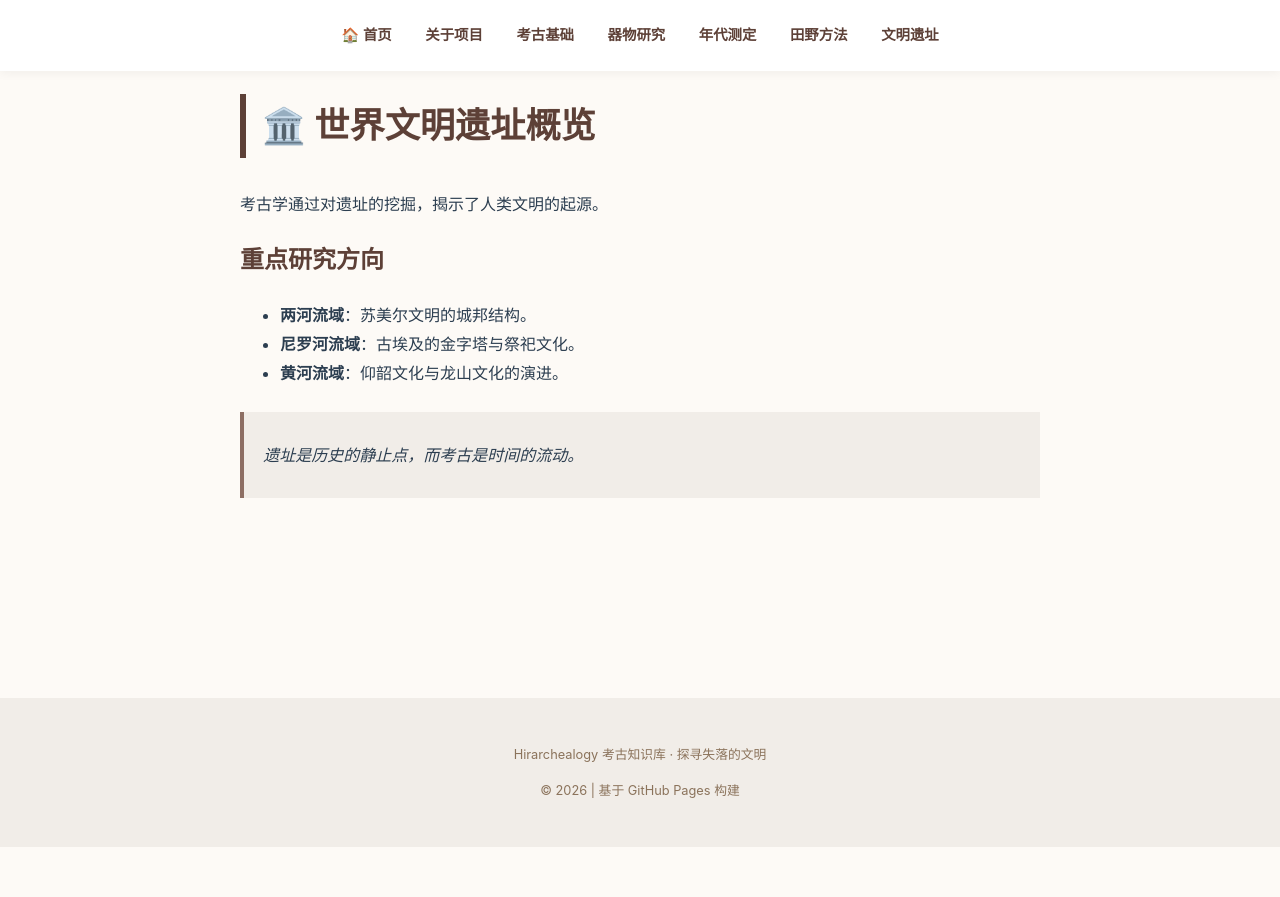
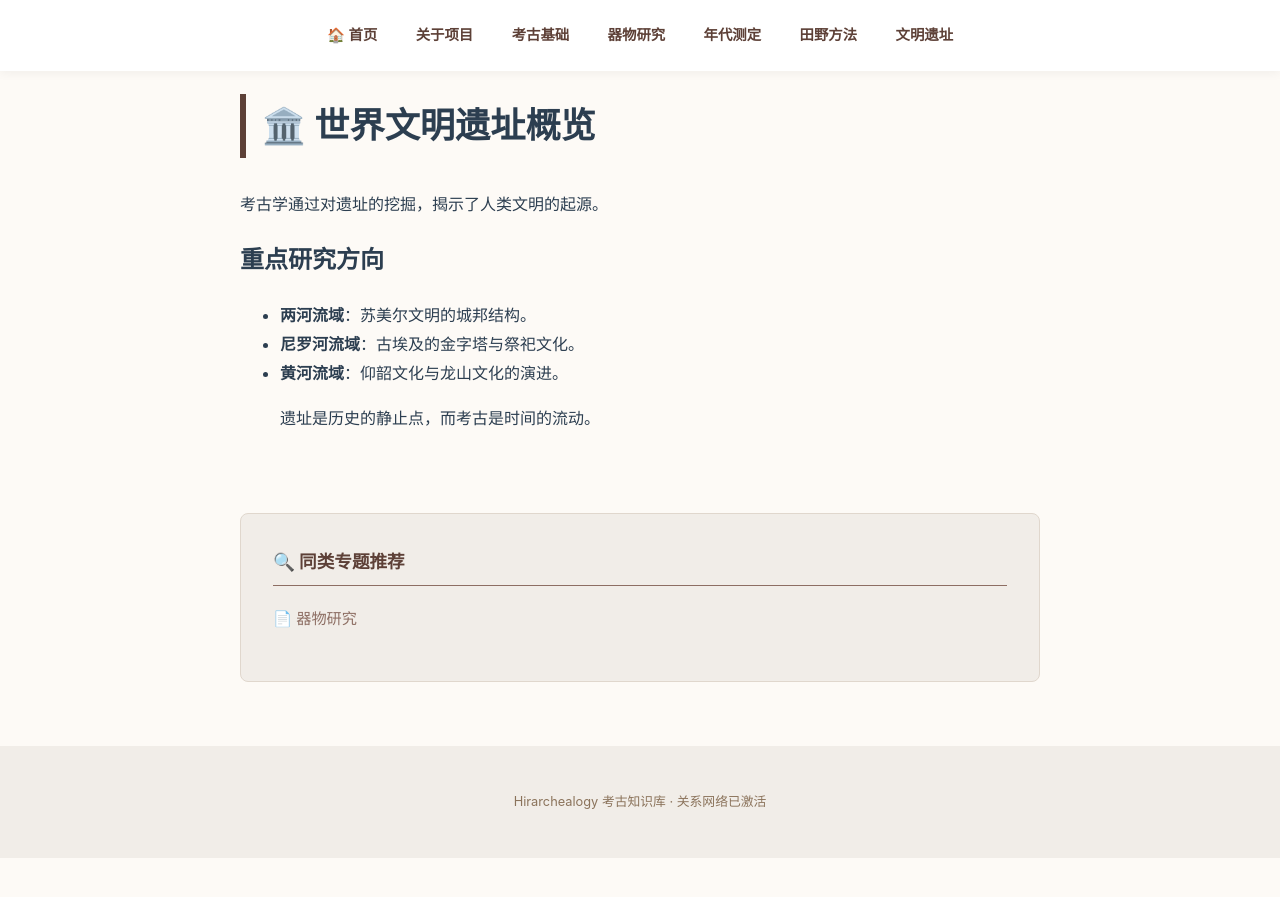
Before and after one commit to relHIGH/hirarchealogy, a Jekyll site: the page built from docs/sites.md, in a window 1280 px wide. Shown: the top 897 px of the page. Built offline with Jekyll 4.4.1, drawn with Linux system fonts in a browser that asks for light colours.

Commit message:
feat: 建立自动关联的关系网络

```diff
--- a/_layouts/default.html
+++ b/_layouts/default.html
@@ -5,71 +5,49 @@
   <title>{{ page.title }} | Hirarchealogy</title>
   <meta name="viewport" content="width=device-width, initial-scale=1">
   <style>
-    :root {
-      --primary: #5d4037;
-      --accent: #8d6e63;
-      --bg: #fdfaf6;
-      --text: #2c3e50;
-    }
-    body {
-      font-family: -apple-system, BlinkMacSystemFont, "Segoe UI", Roboto, "Helvetica Neue", Arial, sans-serif;
-      line-height: 1.8; color: var(--text); background: var(--bg); margin: 0;
-    }
-    header {
-      background: white; padding: 1rem 0;
-      box-shadow: 0 2px 10px rgba(0,0,0,0.05);
-      position: sticky; top: 0; z-index: 100;
-    }
+    :root { --primary: #5d4037; --accent: #8d6e63; --bg: #fdfaf6; --text: #2c3e50; }
+    body { font-family: -apple-system, sans-serif; line-height: 1.8; color: var(--text); background: var(--bg); margin: 0; }
+    header { background: white; padding: 1rem 0; box-shadow: 0 2px 10px rgba(0,0,0,0.05); position: sticky; top: 0; z-index: 100; }
     .container { max-width: 800px; margin: 0 auto; padding: 0 1.5rem; }
-    nav { display: flex; flex-wrap: wrap; gap: 0.5rem; align-items: center; justify-content: center; }
-    nav a {
-      color: var(--primary); text-decoration: none; font-weight: 600;
-      padding: 0.4rem 0.8rem; border-radius: 4px; transition: 0.2s;
-      font-size: 0.9rem;
-    }
+    nav { display: flex; flex-wrap: wrap; gap: 0.8rem; justify-content: center; }
+    nav a { color: var(--primary); text-decoration: none; font-weight: 600; padding: 0.4rem 0.8rem; font-size: 0.9rem; border-radius: 4px; }
     nav a:hover { background: #eee; }
-    .active { color: var(--accent); border-bottom: 2px solid var(--accent); }
 
     main { padding: 3rem 0; min-height: 60vh; }
-    h1, h2, h3 { color: var(--primary); }
     h1 { font-size: 2.2rem; border-left: 6px solid var(--primary); padding-left: 1rem; margin-bottom: 2rem; }
 
-    blockquote {
-      border-left: 4px solid var(--accent);
-      background: #f1ede8;
-      margin: 1.5rem 0; padding: 0.8rem 1.2rem;
-      font-style: italic;
-    }
+    /* 关系网络：底部关联样式 */
+    .related-box { margin-top: 5rem; padding: 2rem; background: #f1ede8; border-radius: 8px; border: 1px solid #e0d7cd; }
+    .related-box h3 { margin-top: 0; color: var(--primary); font-size: 1.1rem; border-bottom: 1px solid var(--accent); padding-bottom: 0.5rem; }
+    .related-list { list-style: none; padding: 0; display: grid; grid-template-columns: 1fr 1fr; gap: 10px; }
+    .related-list li a { color: var(--accent); text-decoration: none; font-size: 0.95rem; }
+    .related-list li a:hover { text-decoration: underline; }
 
-    footer {
-      text-align: center; padding: 2rem 0;
-      background: #f1ede8; color: #8b735b; font-size: 0.8rem;
-      margin-top: 4rem;
-    }
-    img { max-width: 100%; height: auto; border-radius: 8px; }
+    footer { text-align: center; padding: 2rem 0; background: #f1ede8; color: #8b735b; font-size: 0.8rem; margin-top: 4rem; }
   </style>
 </head>
 <body>
-  <header>
-    <div class="container">
-      <nav>
-        <a href="{{ site.baseurl }}/">🏠 首页</a>
-        {% for p in site.pages %}
-          {% if p.path contains "docs/" and p.title %}
-            <a href="{{ p.url | relative_url }}">{{ p.title }}</a>
+  <header><div class="container"><nav>
+    <a href="{{ site.baseurl }}/">🏠 首页</a>
+    {% for p in site.pages %}{% if p.path contains "docs/" and p.title %}<a href="{{ p.url | relative_url }}">{{ p.title }}</a>{% endif %}{% endfor %}
+  </nav></div></header>
+  <main class="container">
+    {{ content }}
+
+    {% if page.category %}
+    <div class="related-box">
+      <h3>🔍 同类专题推荐</h3>
+      <ul class="related-list">
+        {% assign related_pages = site.pages | where: "category", page.category %}
+        {% for p in related_pages %}
+          {% if p.url != page.url %}
+            <li><a href="{{ p.url | relative_url }}">📄 {{ p.title }}</a></li>
           {% endif %}
         {% endfor %}
-      </nav>
+      </ul>
     </div>
-  </header>
-  <main class="container">
-    {{ content }}
+    {% endif %}
   </main>
-  <footer>
-    <div class="container">
-      <p>Hirarchealogy 考古知识库 · 探寻失落的文明</p>
-      <p>© {{ site.time | date: "%Y" }} | 基于 GitHub Pages 构建</p>
-    </div>
-  </footer>
+  <footer><div class="container"><p>Hirarchealogy 考古知识库 · 关系网络已激活</p></div></footer>
 </body>
 </html>
--- a/docs/sites.md
+++ b/docs/sites.md
@@ -1,4 +1,5 @@
 ---
+category: 专题研究
 title: 文明遗址
 layout: default
 ---
```
Also changed, not shown: docs/artifacts.md (+1 -0 lines), docs/dating.md (+1 -0 lines), docs/fieldwork.md (+1 -0 lines).
